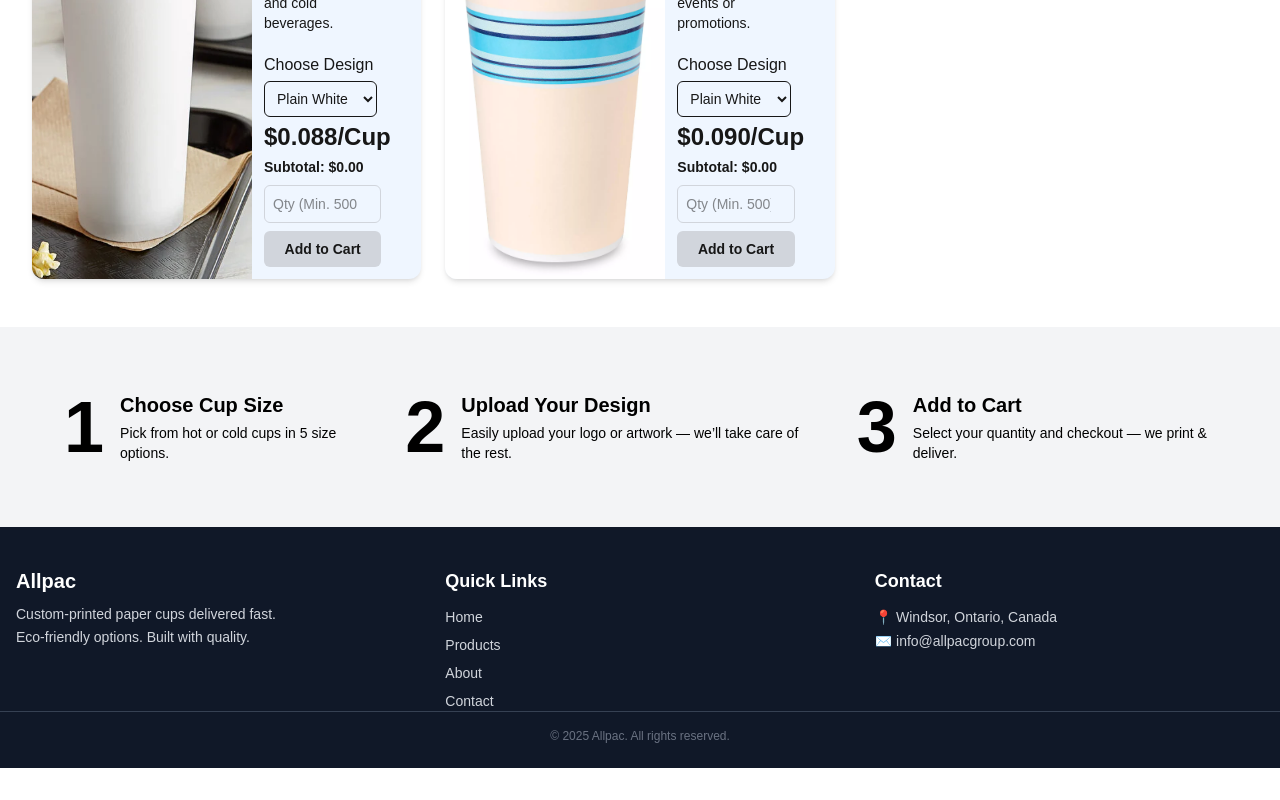
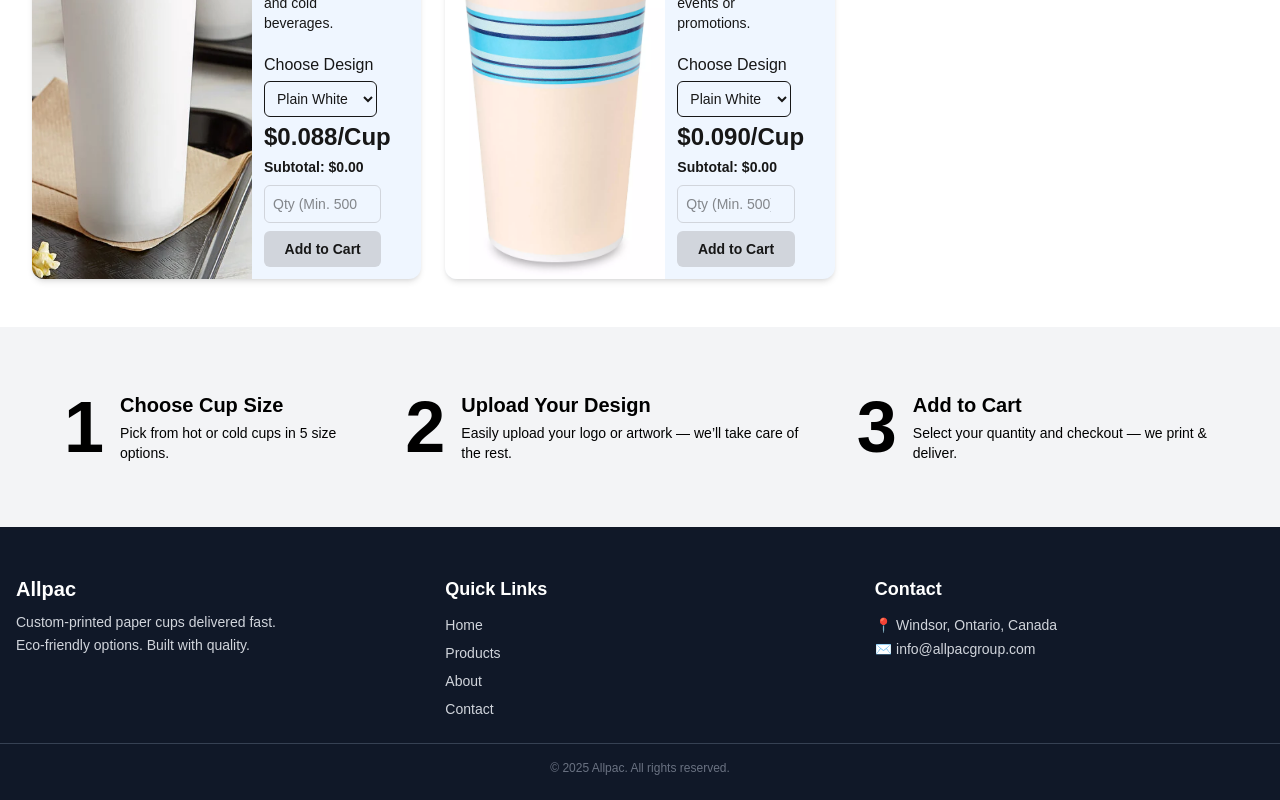
Before and after one commit to Emadedin1/allpacstore, a Next.js app: page / in a window 1280 px wide. Shown: the part 1069-1869 px from the top of the page. Before the commit the page ends 1837 px from the top, so only its background shows below. Built offline with nearby package versions, Linux system fonts and the light colour scheme.

Commit message:
Update Footer.jsx

```diff
--- a/src/components/layout/Footer.jsx
+++ b/src/components/layout/Footer.jsx
@@ -4,10 +4,13 @@ import Link from "next/link";
 export default function Footer() {
   return (
     <footer className="bg-gray-900 text-gray-300 pt-10 pb-6 mt-0">
-      <div className="max-w-7xl mx-auto px-4 grid grid-cols-1 sm:grid-cols-3 gap-10">
-
+      <div className="
+        max-w-7xl mx-auto px-4
+        flex flex-col sm:flex-row justify-between items-start
+        gap-10
+      ">
         {/* Logo & Tagline */}
-        <div>
+        <div className="flex-1 min-w-[200px] pt-2 pb-6">
           <h3 className="text-xl font-bold text-white mb-2">Allpac</h3>
           <p className="text-sm leading-relaxed">
             Custom-printed paper cups delivered fast. <br />
@@ -16,7 +19,7 @@ export default function Footer() {
         </div>
 
         {/* Navigation Links */}
-        <div>
+        <div className="flex-1 min-w-[200px] pt-2 pb-6">
           <h4 className="text-lg font-semibold text-white mb-3">Quick Links</h4>
           <ul className="space-y-2 text-sm">
             <li><Link href="/" className="hover:text-white">Home</Link></li>
@@ -27,7 +30,7 @@ export default function Footer() {
         </div>
 
         {/* Contact Info */}
-        <div>
+        <div className="flex-1 min-w-[200px] pt-2 pb-6">
           <h4 className="text-lg font-semibold text-white mb-3">Contact</h4>
           <p className="text-sm mb-1">📍 Windsor, Ontario, Canada</p>
           <p className="text-sm">✉️ <a href="mailto:info@allpacgroup.com" className="hover:text-white">info@allpacgroup.com</a></p>
```
